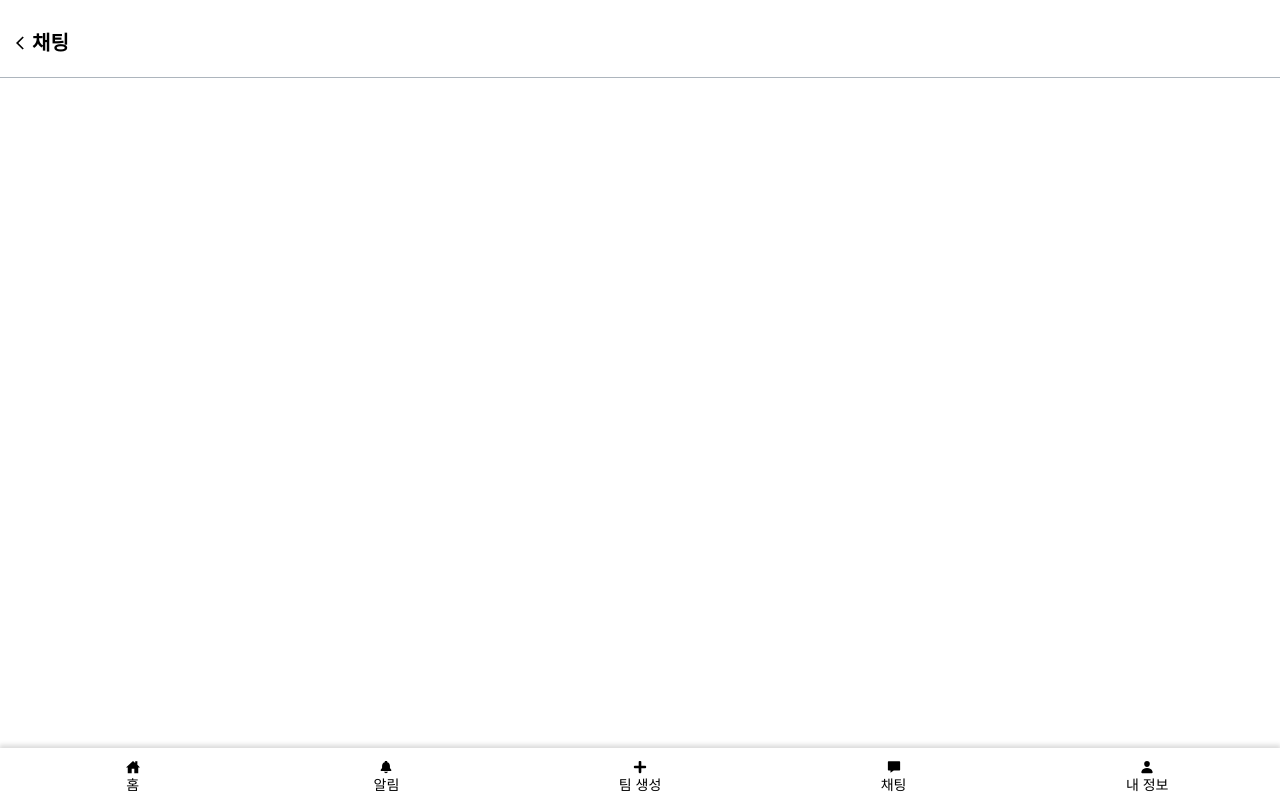
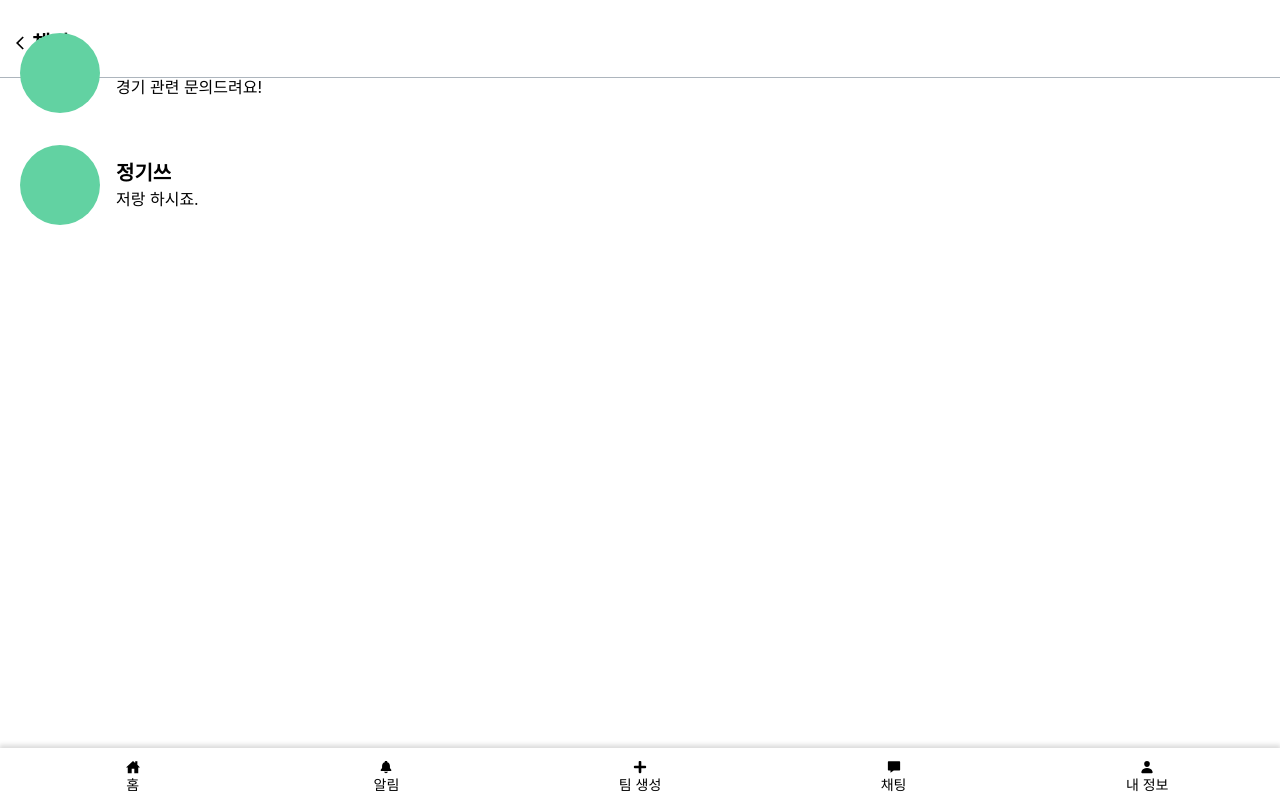
Before and after one commit to prgrms-web-devcourse/Team_04_SFam_FE, a Next.js app: page /chat in a window 1280 px wide. Built offline with nearby package versions, Linux system fonts and the light colour scheme; a web font is replaced by a local one.

Commit message:
feat: 채팅 UI 구성

```diff
--- /dev/null
+++ b/src/components/ChatListItem/ChatListItem.styles.ts
@@ -0,0 +1,7 @@
+import styled from '@emotion/styled';
+
+export const ChatListItemContainer = styled.div`
+  display: flex;
+  flex-direction: row;
+  padding: 16px 0;
+`;
--- /dev/null
+++ b/src/components/ChatListItem/ChatListItem.tsx
@@ -0,0 +1,25 @@
+import { Avatar } from '@components/Avatar';
+import { InnerWrapper, B1, B3 } from '@styles/common';
+import * as S from './ChatListItem.styles';
+
+interface Props {
+  nickname: string;
+  lastChat: string;
+}
+
+const ChatListItem = ({ nickname, lastChat }: Props) => (
+  <S.ChatListItemContainer>
+    <div>
+      <Avatar />
+    </div>
+    <InnerWrapper
+      flexDirection='column'
+      padding='0 16px'
+      justifyContent='center'
+    >
+      <B1>{nickname}</B1>
+      <B3>{lastChat}</B3>
+    </InnerWrapper>
+  </S.ChatListItemContainer>
+);
+export default ChatListItem;
--- /dev/null
+++ b/src/components/ChatListItem/index.ts
@@ -0,0 +1 @@
+export { default as ChatListItem } from './ChatListItem';
--- a/src/pages/chat/index.tsx
+++ b/src/pages/chat/index.tsx
@@ -1,5 +1,45 @@
+import { ChatListItem } from '@components/ChatListItem';
+import { Container } from '@styles/common';
 import { NextPage } from 'next';
 
-const ChatListPage: NextPage = () => <div>Chat List Page</div>;
+const DummyData = {
+  chats: [
+    {
+      id: 1, // 매칭 요청 ID (match_proposal_id)
+      content: '저랑 해주세요!', // 매칭 요청 내용 (match_proposal - content)
+      target: {
+        // 채팅 상대
+        nickname: '연승연', // 채팅 상대 닉네임
+      },
+      lastChat: {
+        // 마지막 채팅
+        content: '경기 관련 문의드려요!', // 채팅 내용
+      },
+    },
+    {
+      id: 2, // 매칭 요청 ID (match_proposal_id)
+      content: '나랑 해요', // 매칭 요청 내용 (match_proposal - content)
+      target: {
+        // 채팅 상대
+        nickname: '정기쓰', // 채팅 상대 닉네임
+      },
+      lastChat: {
+        // 마지막 채팅
+        content: '저랑 하시죠.', // 채팅 내용
+      },
+    },
+  ],
+};
+const ChatListPage: NextPage = () => (
+  <Container>
+    {DummyData.chats.map((chat) => (
+      <ChatListItem
+        nickname={chat.target.nickname}
+        lastChat={chat.lastChat.content}
+        key={chat.id}
+      />
+    ))}
+  </Container>
+);
 
 export default ChatListPage;
```
